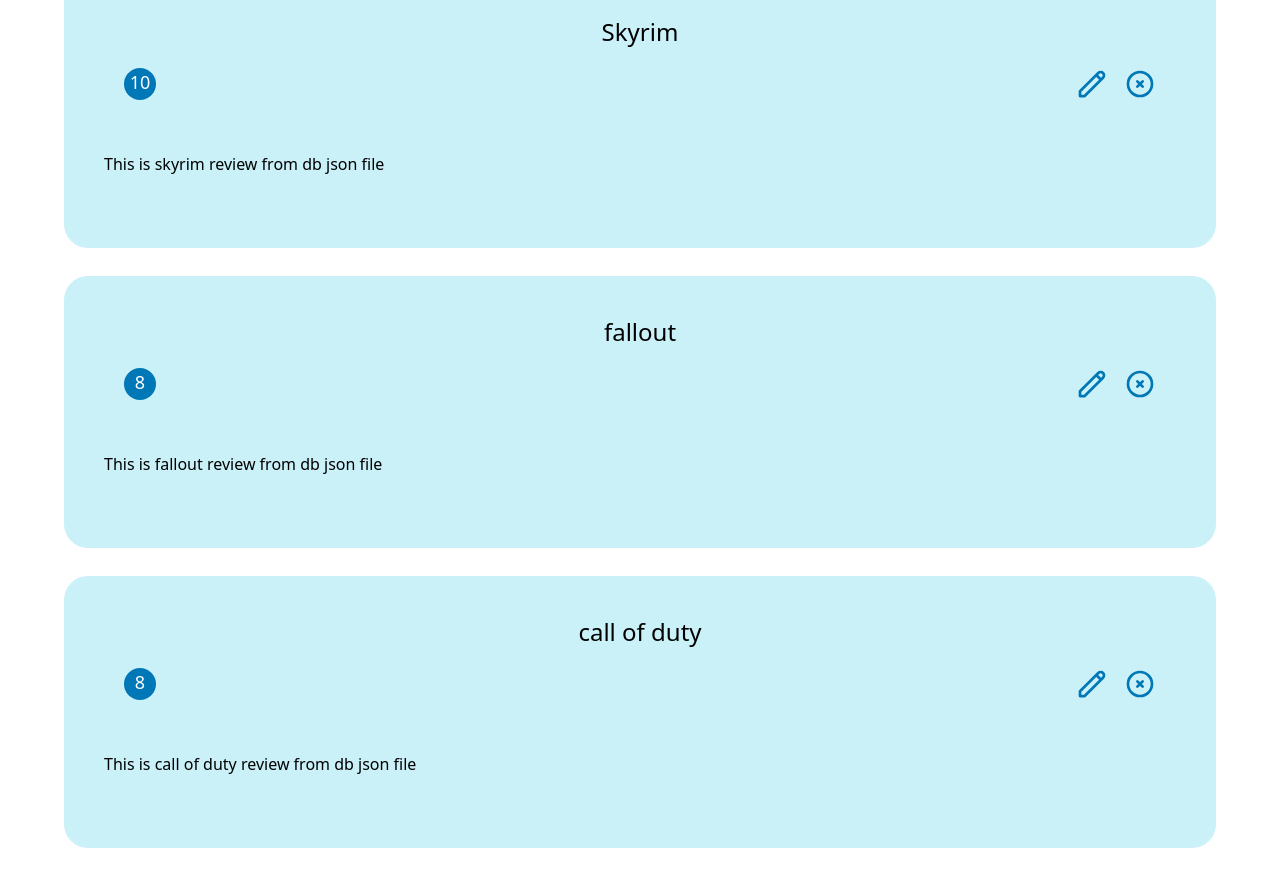
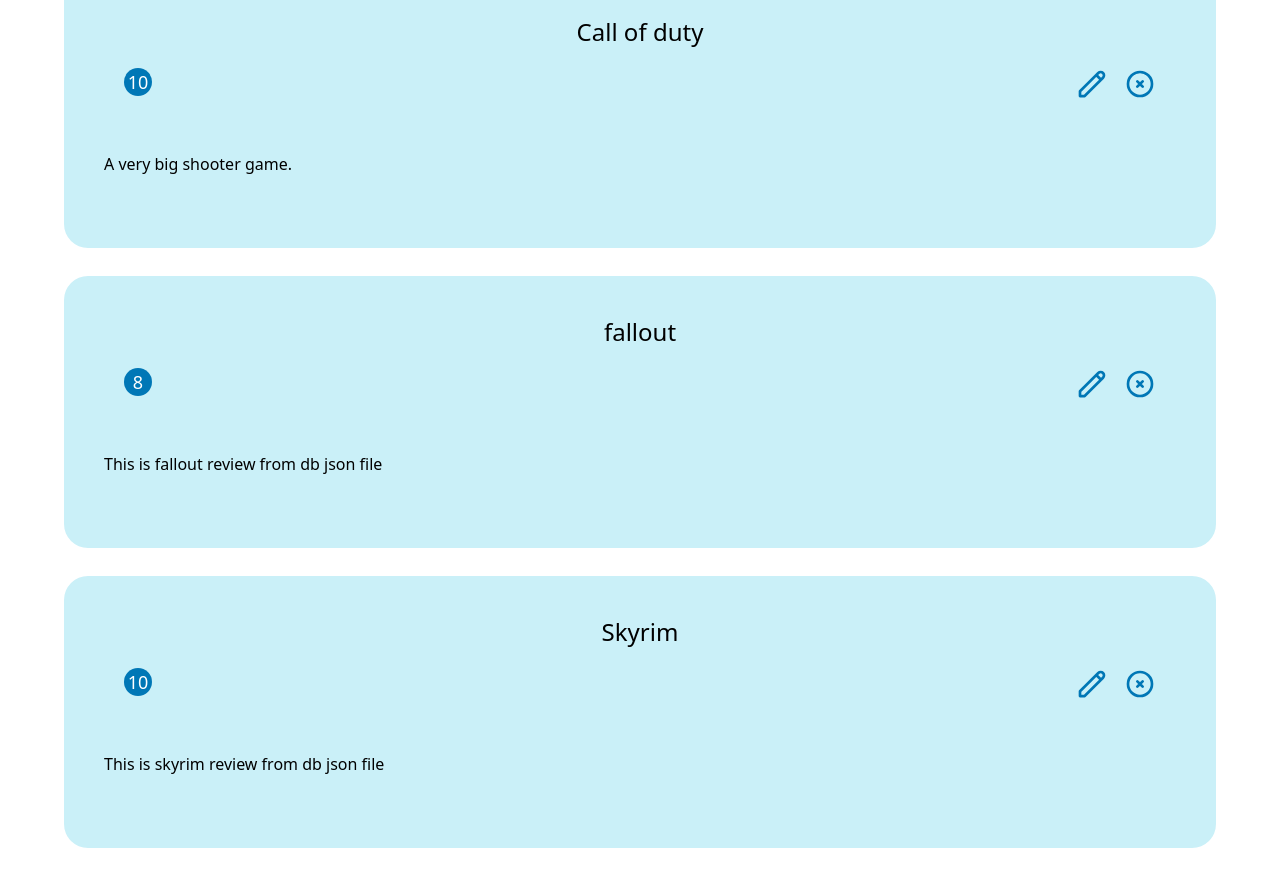
Before and after one commit to Simonbiker/game-rating, a React (Create React App) app: page / in a window 1280 px wide. Shown: the part 688-1564 px from the top of the page. Built offline with nearby package versions, Linux system fonts and the light colour scheme; data requests are answered from the project's data file.

Commit message:
Fixing form and list

```diff
--- a/db.json
+++ b/db.json
@@ -13,10 +13,10 @@
       "text": "This is fallout review from db json file"
     },
     {
-          "id": 3,
-          "rating": 8,
-          "title": "call of duty",
-          "text": "This is call of duty review from db json file"
+      "title": "Call of duty",
+      "text": "A very big shooter game.",
+      "rating": 10,
+      "id": 3
     }
   ]
 }
--- a/src/components/GameRatingForm.jsx
+++ b/src/components/GameRatingForm.jsx
@@ -81,12 +81,20 @@
               <RatingSelector select={ (rating) => setRating(rating)} />
               <div>
                   <div className='flex flex-col'>
-                    <input className='p-3 space-y-2 mb-3 rounded-md' onChange={titleChange} type="text" placeholder='Title of the Game' value={title} />
-                  <input className='p-3 space-y-2 mb-3 rounded-md' onChange={handleTextChange} type="text" placeholder='Write a review'
-                  value={text}/>
+                      <input className='p-3 space-y-2 mb-3 rounded-md'
+                          onChange={titleChange}
+                          type="text"
+                          placeholder='Title of the Game' value={title} />
+                      <input className='p-3 space-y-2 mb-3 rounded-md'
+                          onChange={handleTextChange}
+                          type="text"
+                          placeholder='Write a review' value={text} />
                   </div>
 
-                  <button className='px-4 py-4 rounded-lg text-sm text-white bg-blue' type='submit' >Submit</button>
+                  <button className='px-4 py-4 rounded-lg text-sm
+                  text-white bg-blue hover:opacity-50' type='submit'>
+                      Submit
+                  </button>
               </div>
               {titleMessage && <div>{ titleMessage}</div>}
               {message && <div>{ message}</div>}
--- a/src/components/GameRatingItem.jsx
+++ b/src/components/GameRatingItem.jsx
@@ -12,7 +12,7 @@
       <Card>
         <h3 className='text-center text-2xl'>{item.title}</h3>
         <div className='flex fel-col justify-between md:m-5'>
-          <div className='flex rounded-full bg-blue text-white justify-center w-8 h-8 text-lg'>
+          <div className='flex rounded-full bg-blue text-white justify-center w-7 h-7 text-lg'>
             {item.rating}
           </div>
           <div className='flex flex-row-reverse space-x-4 space-x-reverse '>
--- a/src/components/GameRatingList.jsx
+++ b/src/components/GameRatingList.jsx
@@ -11,16 +11,22 @@
     return <p>No game rating yet</p>
   }
   return (
-    gameRating.map((item) => {
+    <div>
+      <AnimatePresence>
+        {gameRating.map((item) => {
           return <motion.div
             key={item.id}
             initial={{ opacity: 0 }}
             animate={{ opacity: 1 }}
-     exit={{opacity:0}}
+            exit={{ opacity: 0 }}
           >
             <GameRatingItem key={item.id} item={item} />
           </motion.div>
-     })
+        })}
+      </AnimatePresence>
+
+    </div>
+
 
 
   )
--- a/src/context/GameRatingContext.js
+++ b/src/context/GameRatingContext.js
@@ -15,7 +15,7 @@
 
     // Fetch feedback
     const fetchGameRating = async () => {
-        const response = await fetch('/gameRating')
+        const response = await fetch('/gameRating?_sort=id&_order=desc')
         const data = await response.json()
         setGameRating(data)
         setIsLoading(false)
```
Lines whose indentation alone changed are shown as unchanged.
